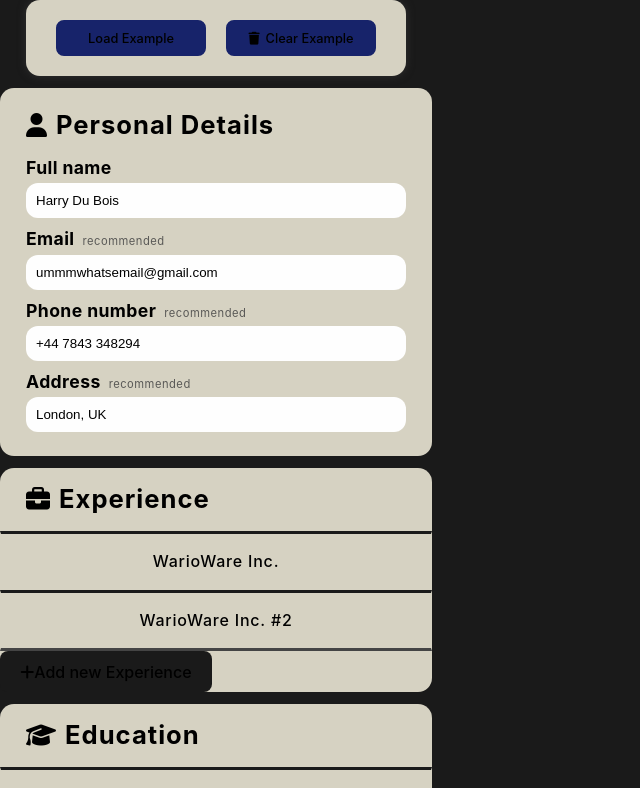
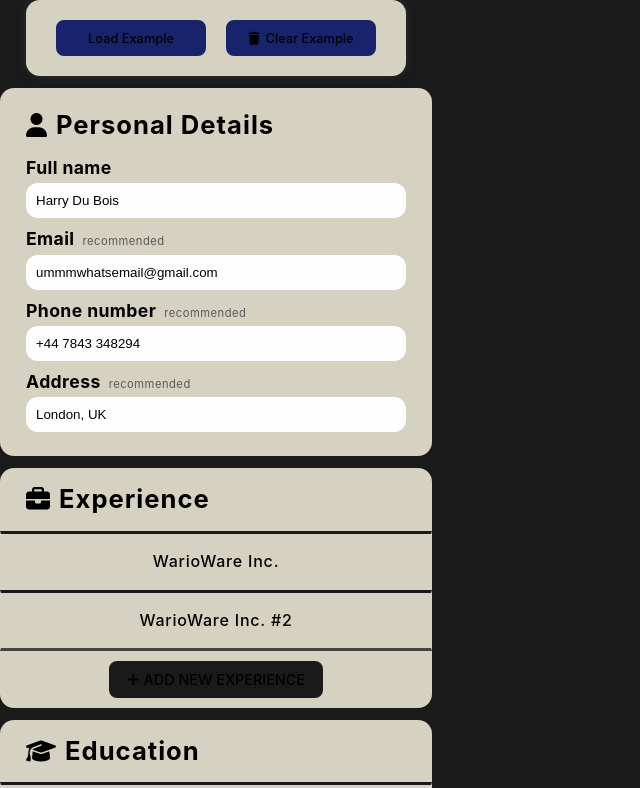
Before and after one commit to JHoldsworth23/cv-maker, a React (Vite) app: page / in a window 1280 px wide. Shown: the top 788 px of the page, without its empty margins (0-640 px from the left). Built offline with nearby package versions, Linux system fonts and the light colour scheme.

Commit message:
add styles for the button in both forms

```diff
--- a/src/components/add-new-form.jsx
+++ b/src/components/add-new-form.jsx
@@ -1,4 +1,6 @@
 /* eslint-disable react/prop-types */
+import "../styles/form/add-form-button.css";
+
 export default function AddNewForm({ children, section, onClick }) {
     return (
         <button
--- /dev/null
+++ b/src/styles/form/add-form-button.css
@@ -0,0 +1,17 @@
+.new-form {
+    font-size: 0.9rem;
+    text-transform: uppercase;
+    border: 2px solid #1A1A1A;
+    padding: 8px 16px;
+    margin: 10px auto;
+    transition: all 0.25s ease-in-out;
+}
+
+.new-form:hover {
+    background-color: #F2F0EA;
+    color: #1A1A1A;
+}
+
+.new-form > i {
+    margin-right: 4px;
+}
--- a/src/styles/form/form-section.css
+++ b/src/styles/form/form-section.css
@@ -1,4 +1,7 @@
 .section {
+    display: flex;
+    flex-direction: column;
+    justify-content: center;
     background-color: #D6D2C2;
     padding-top: 12px;
     border-radius: 14px;
```
